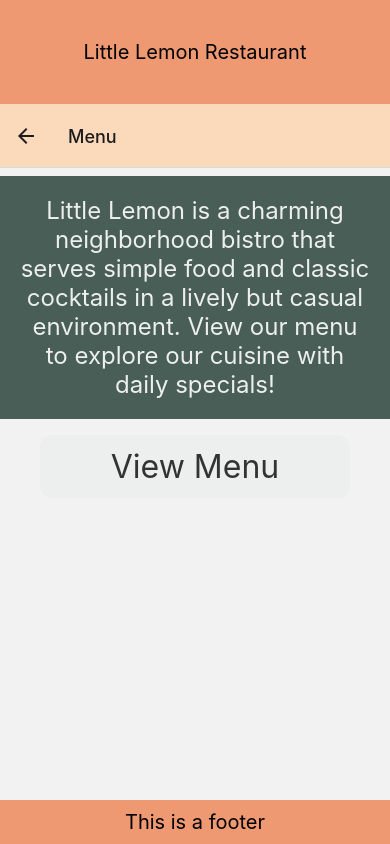
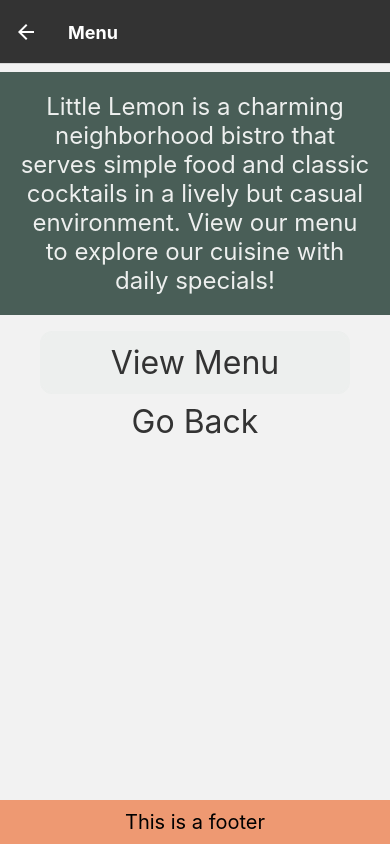
Before and after one commit to so1dier/react_native_little_lemon_app, a React Native app: screen /Menu in a window 390 px wide. Built offline with nearby package versions, Linux system fonts and the light colour scheme.

Commit message:
fixed issue with go back functionality and then added styling for header bar

```diff
--- a/App.js
+++ b/App.js
@@ -1,5 +1,5 @@
 import { StatusBar } from "expo-status-bar";
-import { StyleSheet, Text, View } from "react-native";
+import { StyleSheet, Text, View, Image } from "react-native";
 import { NavigationContainer } from "@react-navigation/native";
 import { createNativeStackNavigator } from "@react-navigation/native-stack";
 
@@ -19,20 +19,43 @@
 
 const Stack = createNativeStackNavigator();
 
+function LogoTitle() {
+  return (
+    <Image
+      source={require("./assets/littleLemonLogo2.png")}
+      style={{
+        height: 40,
+        width: 300,
+        resizeMode: "contain",
+        alignSelf: "center",
+      }}
+    />
+  );
+}
+
 export default function App() {
   return (
     <NavigationContainer>
       <View style={styles.container}>
-        <LittleLemonHeader />
+        {/* <LittleLemonHeader /> */}
         <Stack.Navigator
           initialRouteName="Welcome"
-          screenOptions={{ headerStyle: { backgroundColor: "#FBDABB" } }}
+          screenOptions={{
+            headerStyle: { backgroundColor: "#333333" },
+            headerTintColor: "#fff",
+            headerTitleStyle: {
+              fontWeight: "bold",
+            },
+          }}
         >
           <Stack.Screen name="Login" component={LoginPage} />
           <Stack.Screen
             name="Welcome"
             component={WelcomeScreen}
-            options={{ title: "Home" }}
+            options={{
+              title: "Home",
+              headerTitle: (props) => <LogoTitle {...props} />,
+            }}
           />
           <Stack.Screen name="Menu" component={MenuItemsSectionList} />
           {/* {
--- a/components/MenuItemsSectionList.js
+++ b/components/MenuItemsSectionList.js
@@ -49,7 +49,7 @@
   </View>
 );
 
-const MenuItems = () => {
+const MenuItems = ({ navigation }) => {
   const [showMenu, setShowMenu] = useState(false);
   const renderItem = ({ item }) => <Item name={item} />;
 
@@ -84,6 +84,9 @@
           ItemSeparatorComponent={Separator}
         ></SectionList>
       )}
+      <Pressable onPress={() => navigation.goBack()}>
+        <Text style={menuStyles.buttonText}>Go Back</Text>
+      </Pressable>
     </View>
   );
 };
```
